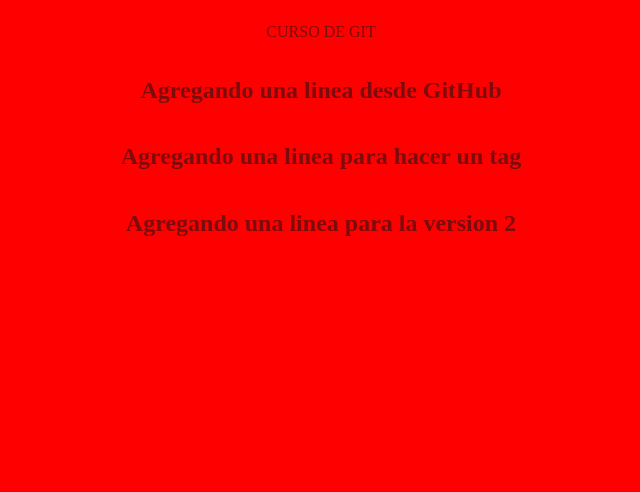
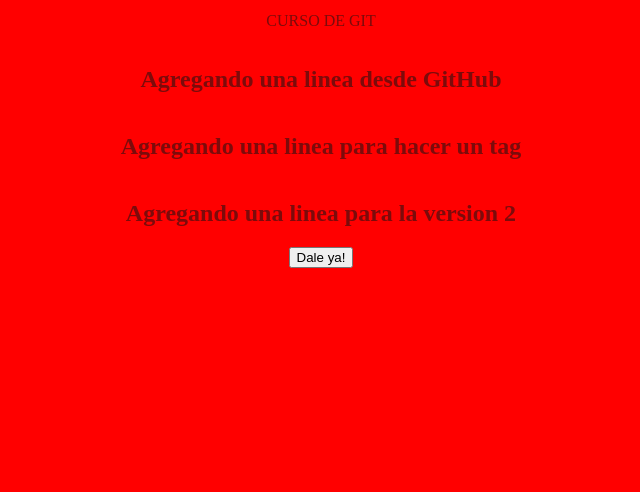
Before and after one commit to Neftalihc/CursoGit, a plain HTML site: page index.html in a window 1280 px wide. Shown: the part 308-800 px from the top of the page, without its empty margins (319-959 px from the left). Drawn offline with Linux system fonts and the light colour scheme.

Commit message:
Saludo javascript agregado

```diff
--- a/JS/script.js
+++ b/JS/script.js
@@ -0,0 +1,4 @@
+function saludo(){
+
+    alert ("Hola alumnos");
+}
--- a/index.html
+++ b/index.html
@@ -5,6 +5,7 @@
     <title>Proyecto empresa A</title>
 
     <link rel="stylesheet" href="CSS/estilos.css">
+    <script src="JS/script.js"></script>
 </head>
 <body>
 
@@ -14,6 +15,7 @@
         <h2>Agregando una linea para hacer un tag</h2>
         <h2>Agregando una linea para la version 2</h2>
 
+        <input type="button" onclick="saludo()" value="Dale ya!">
 
 
 </body>
```
